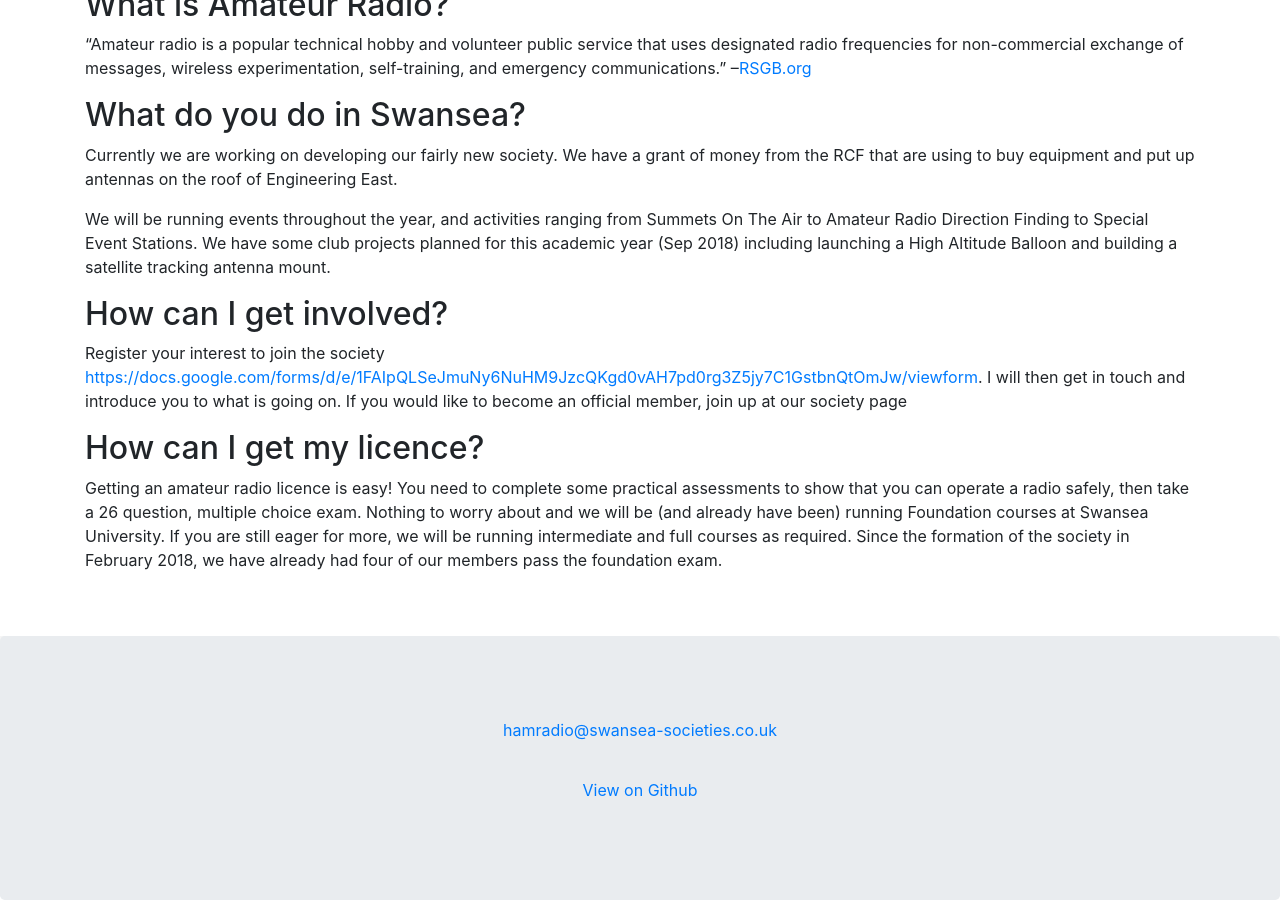
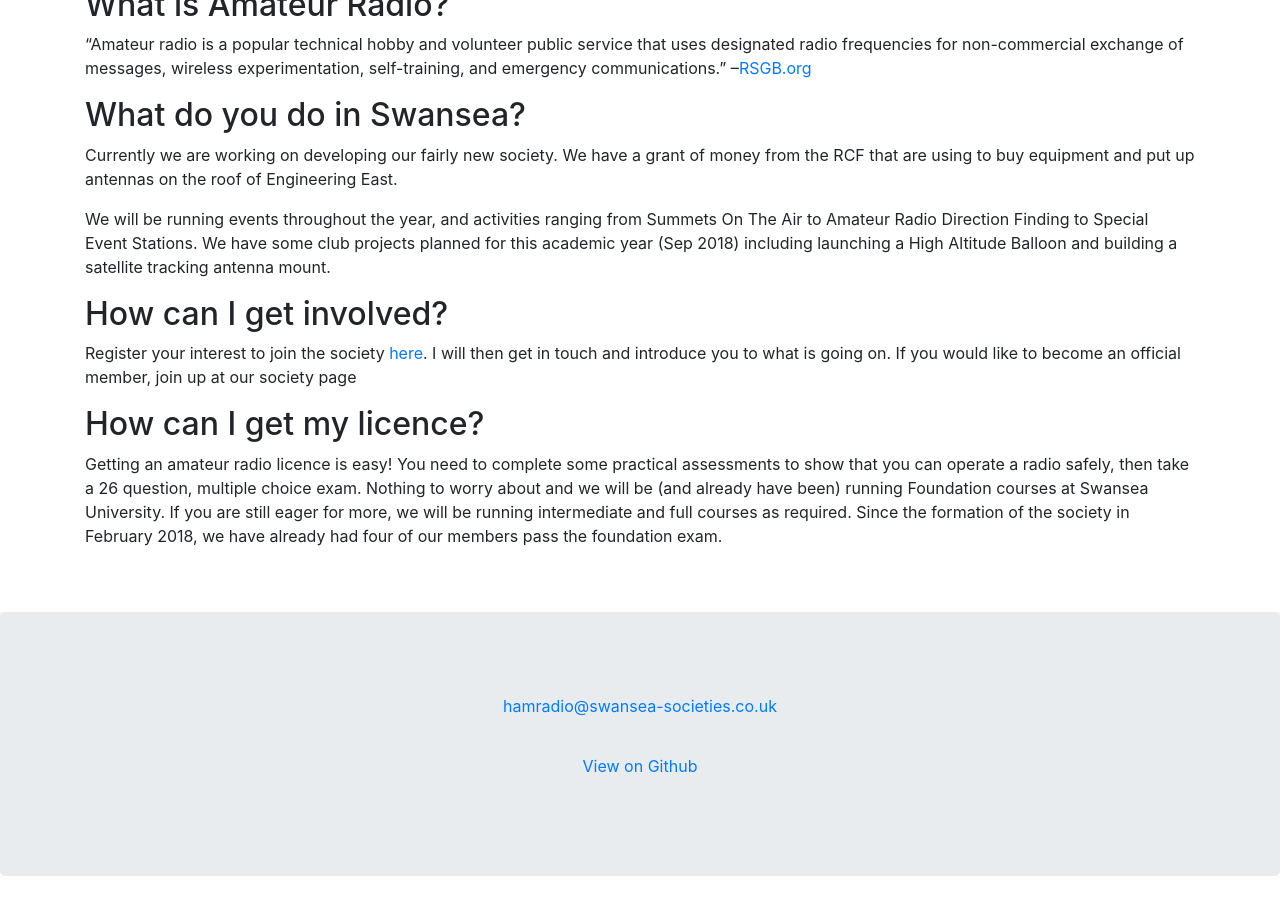
Before and after one commit to gw3uws/gw3uws.uk, a Jekyll site: the page built from index.md, in a window 1280 px wide and 900 px high, scrolled down 630 px. Built offline with Jekyll 4.4.1, drawn with Linux system fonts in a browser that asks for light colours; our own code applies the rules of GitHub Pages for plain Markdown files; after the commit the page ends 1506 px from its top, so only the background shows below that.

Commit message:
Update index.md

```diff
--- a/index.md
+++ b/index.md
@@ -21,7 +21,7 @@ We will be running events throughout the year, and activities ranging from Summe
 
 ## How can I get involved?
 
-Register your interest to join the society [https://docs.google.com/forms/d/e/1FAIpQLSeJmuNy6NuHM9JzcQKgd0vAH7pd0rg3Z5jy7C1GstbnQtOmJw/viewform](here). I will then get in touch and introduce you to what is going on. If you would like to become an official member, join up at our society page
+Register your interest to join the society [here](https://docs.google.com/forms/d/e/1FAIpQLSeJmuNy6NuHM9JzcQKgd0vAH7pd0rg3Z5jy7C1GstbnQtOmJw/viewform). I will then get in touch and introduce you to what is going on. If you would like to become an official member, join up at our society page
 
 
 ## How can I get my licence?
```
